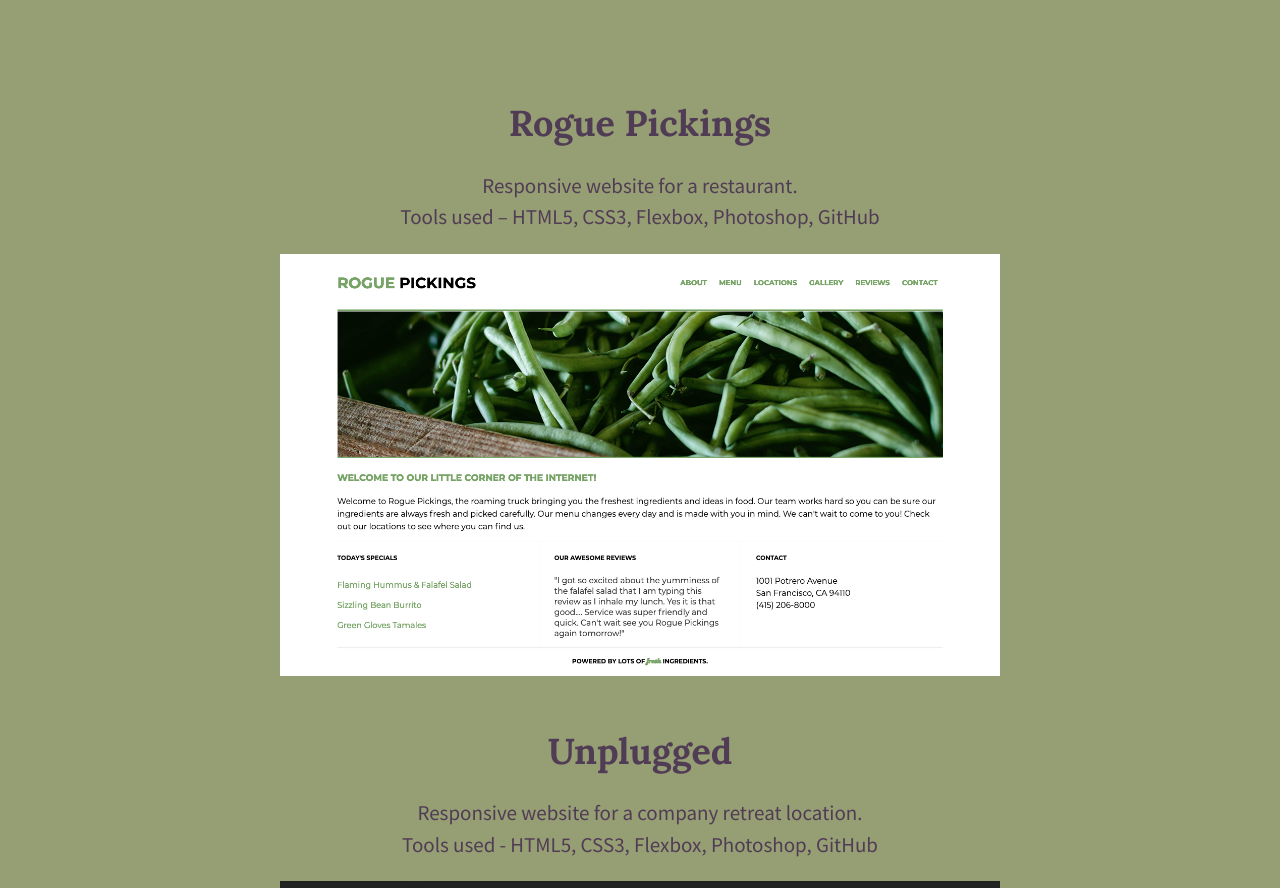
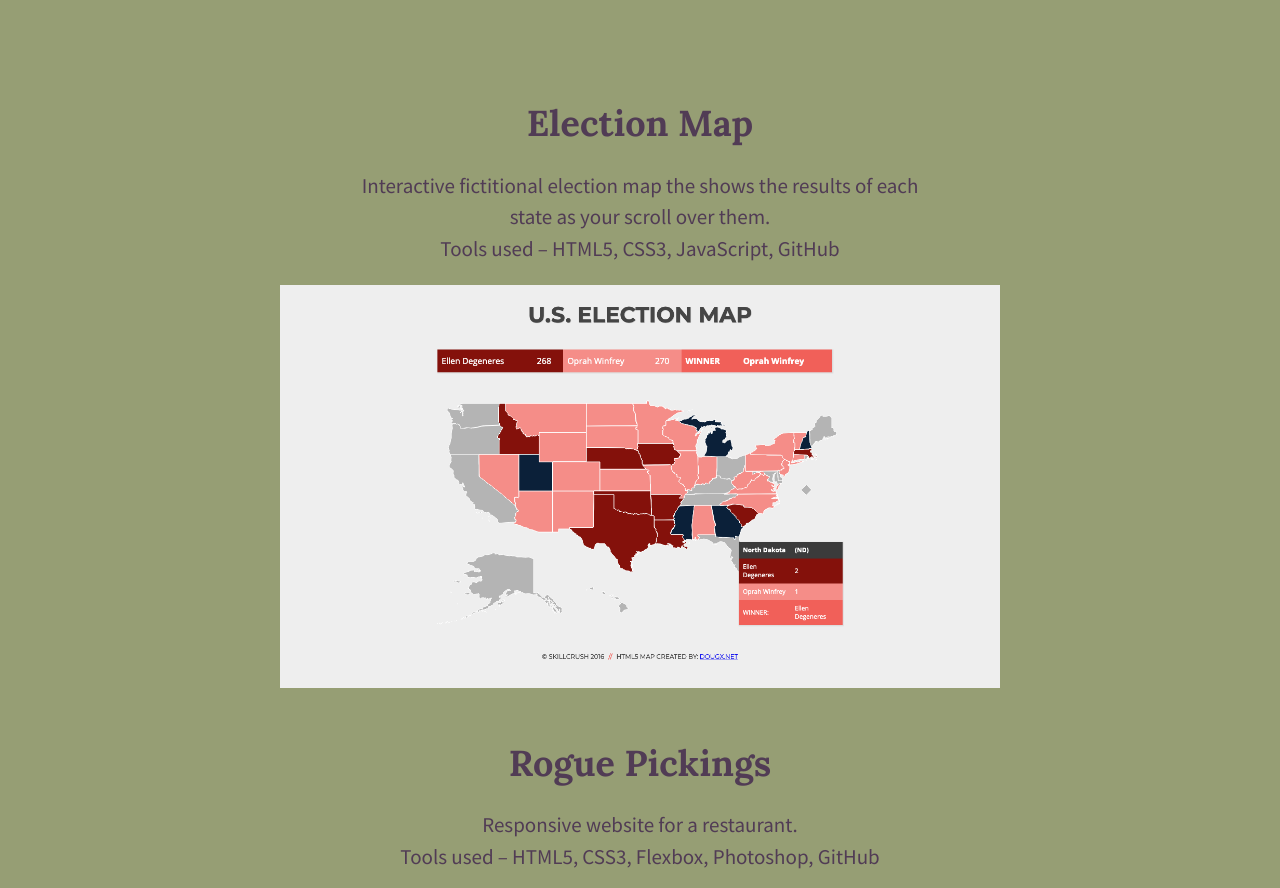
Before and after one commit to krflack/portfolio, a website: page work/index.html in a window 1280 px wide. Shown: the part 576-1464 px from the top of the page. Drawn offline with Linux system fonts and the light colour scheme; files that its build step writes are made by us from their sources.

Commit message:
Added election map to projects

```diff
--- a/css/main.css
+++ b/css/main.css
@@ -399,6 +399,26 @@
   align-items: center;
 }
 
+.project-examples figure img {
+  width: 90%;
+  max-width: 800px;
+}
+
+.project-examples a {
+  display: flex;
+  justify-content: center;
+}
+/*
+#election img {
+  width: 90%;
+  max-width: 800px;
+}
+
+#election a {
+  display: flex;
+  justify-content: center;
+}
+
 #rogue img {
   width: 90%;
   max-width: 800px;
@@ -423,6 +443,7 @@
   width: 90%;
   max-width: 800px;
 }
+*/
 
 #work-footer {
   background-color: #969e74;
--- a/work/index.html
+++ b/work/index.html
@@ -73,6 +73,11 @@
   <section class="work">
     <div class="content-wrapper">
       <div class = "project-examples">
+        <h3>Election Map</h3>
+        <p>Interactive fictitional election map the shows the results of each state as your scroll over them.<br> Tools used – HTML5, CSS3, JavaScript, GitHub </p>
+        <figure id="election">
+          <a href="https://krflack.github.io/election-map/" target="_blank"><img src="../img/election-map.png" alt="Election Map Project" /></a>
+        </figure>
         <h3>Rogue Pickings</h3>
         <p>Responsive website for a restaurant. <br> Tools used – HTML5, CSS3, Flexbox, Photoshop, GitHub </p>
         <figure id="rogue">
```
Also changed, not shown: img/election-map.png (added).
